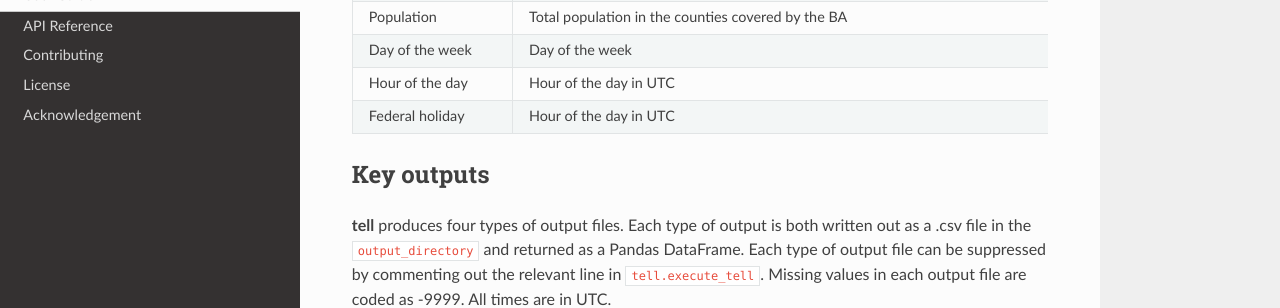
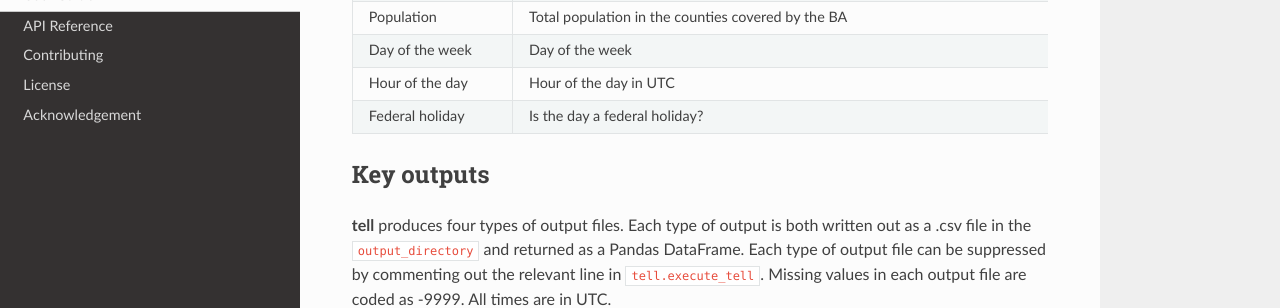
Before and after one commit to IMMM-SFA/tell, a Sphinx documentation site: the page built from doc/source/user_guide.rst, in a window 1280 px wide and 900 px high, scrolled down 8488 px. Shown: the part 151-459 px from the top of the window. Built offline with Sphinx 7.4.7 and the Read the Docs theme 2.0.0, drawn with Linux system fonts in a browser that asks for light colours; pages that are not in the unit, such as notebooks, are missing from menus.

Commit message:
Update user_guide.rst

```diff
--- a/doc/source/user_guide.rst
+++ b/doc/source/user_guide.rst
@@ -528,8 +528,8 @@ Details of the MLP predictive variables are included in the table below.
       - Hour of the day in UTC
       - 00-23
     * - Federal holiday
-      - Hour of the day in UTC
-      - 00-23
+      - Is the day a federal holiday?
+      - Yes/No
 
 
 Key outputs
```
